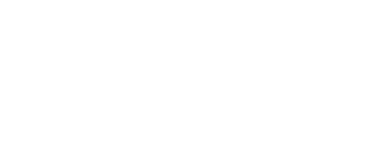
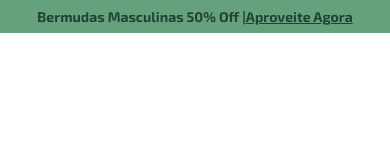
Before and after one commit to MarcosCoelhoo/mystore-ecommerce, a website: page index.html in a window 390 px wide. Drawn offline with Linux system fonts and the light colour scheme.

Commit message:
add: promote container]

```diff
--- /dev/null
+++ b/assets/css/imports/global.css
@@ -0,0 +1,25 @@
+:root {
+  --green-800: #224332;
+  --green-600: #33684b;
+  --green-500: #458460;
+  --green-400: #66a17d;
+  --green-300: #94c1a4;
+
+  --brown-100: #f3eee1;
+
+  --font-exo: 'Exo 2', sans-serif;
+  --font-public: 'Public Sans', sans-serif;
+}
+
+* {
+  margin: 0;
+  padding: 0;
+  box-sizing: border-box;
+}
+
+ul, li {
+  margin: 0;
+  padding: 0;
+  box-sizing: border-box;
+  list-style: none;
+}
--- /dev/null
+++ b/assets/css/imports/promote.css
@@ -0,0 +1,50 @@
+.promote-container {
+  background: var(--green-400);
+  padding: 8px;
+}
+
+.promote {
+  font-family: var(--font-exo);
+  font-weight: 700;
+  font-size: 1rem;
+  text-transform: capitalize;
+  color: var(--green-800);
+  text-align: center;
+  margin-left: 120px;
+  animation: revealPromote 0.5s forwards;
+  animation-delay: 0.5s;
+  opacity: 0;
+}
+
+.promote a {
+  color: var(--green-800);
+}
+
+@media (max-width: 600px) {
+  .promote {
+    font-size: 14px;
+    animation: revealPromoteMobile 0.5s forwards;
+  }
+}
+
+@keyframes revealPromote {
+  from {
+    margin-left: 220px;
+  }
+
+  to {
+    margin-left: 0;
+    opacity: 1;
+  }
+}
+
+@keyframes revealPromoteMobile {
+  from {
+    margin-left: 60px;
+  }
+
+  to {
+    margin-left: 0;
+    opacity: 1;
+  }
+}
--- /dev/null
+++ b/assets/css/style.css
@@ -0,0 +1,2 @@
+@import './imports/global.css';
+@import './imports/promote.css'
--- a/index.html
+++ b/index.html
@@ -1,15 +1,28 @@
 <!DOCTYPE html>
-<html lang="en">
+<html lang="pt-BR">
 
 <head>
   <meta charset="UTF-8">
   <meta http-equiv="X-UA-Compatible" content="IE=edge">
   <meta name="viewport" content="width=device-width, initial-scale=1.0">
+
+  <link rel="preconnect" href="https://fonts.googleapis.com">
+  <link rel="preconnect" href="https://fonts.gstatic.com" crossorigin>
+  <link
+    href="https://fonts.googleapis.com/css2?family=Exo+2:wght@500;600;700&family=Public+Sans:wght@400;500;600;700&display=swap"
+    rel="stylesheet">
+
+  <link rel="stylesheet" href="./assets/css/style.css">
   <title>MyStore</title>
 </head>
 
 <body>
+  <div class="promote-container">
+    <h2 class="promote">Bermudas Masculinas 50% Off |<a href="#">Aproveite Agora</a></h2>
+  </div>
+  <header>
 
+  </header>
 </body>
 
 </html>
```
